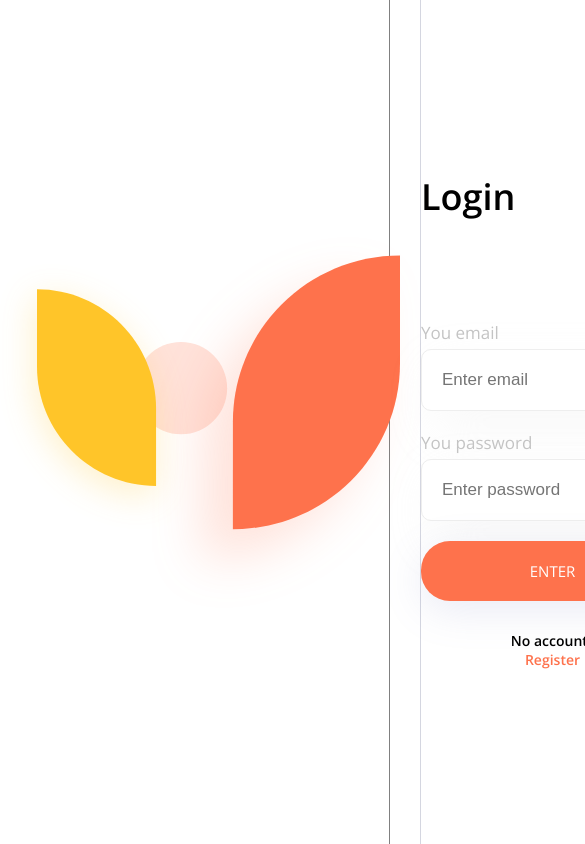
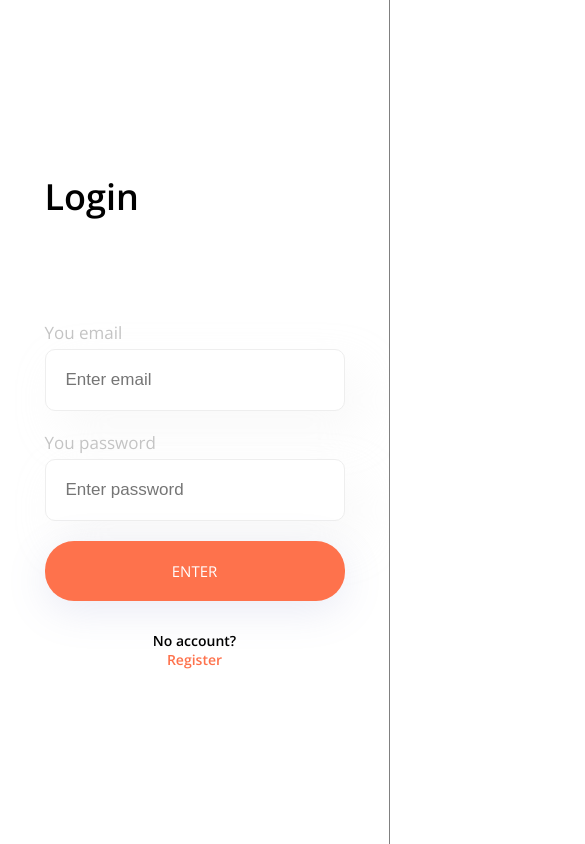
Before and after one commit to VovaSv/pizza-order, a React (Vite) app in the folder pizza-app/: page /auth/login in a window 390 px wide. Shown: the top 844 px of the page, 585 px wide, since content can reach past the window. Built offline with nearby package versions, Linux system fonts and the light colour scheme.

Commit message:
small responsivity

```diff
--- a/pizza-app/src/layouts/Auth/AuthLayout.module.css
+++ b/pizza-app/src/layouts/Auth/AuthLayout.module.css
@@ -18,3 +18,10 @@
 	align-items: center;
 	justify-content: center;
 }
+
+@media (width <=768px) {
+	.left-section_logo {
+		display: none;
+		/* Hide sidebar on mobile */
+	}
+}
--- a/pizza-app/src/pages/Login/Login.module.css
+++ b/pizza-app/src/pages/Login/Login.module.css
@@ -3,7 +3,7 @@
 	flex-direction: column;
 	gap: 30px;
 	width: 100%;
-	max-width: 400px;
+	max-width: 300px;
 }
 
 .login-form {
```
